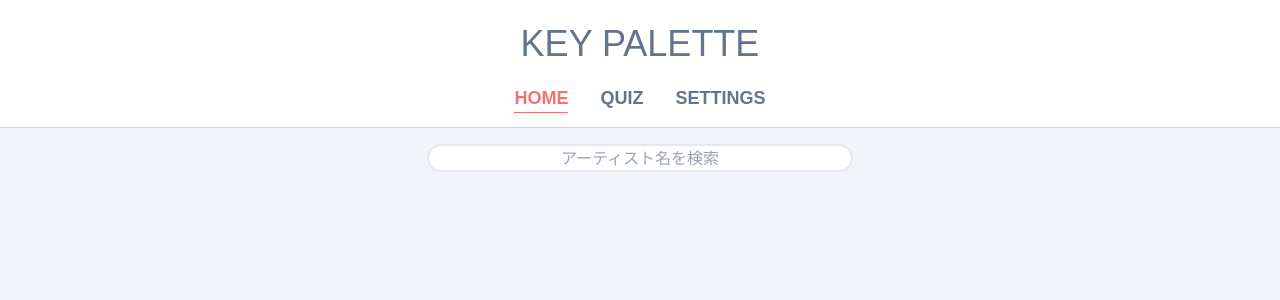
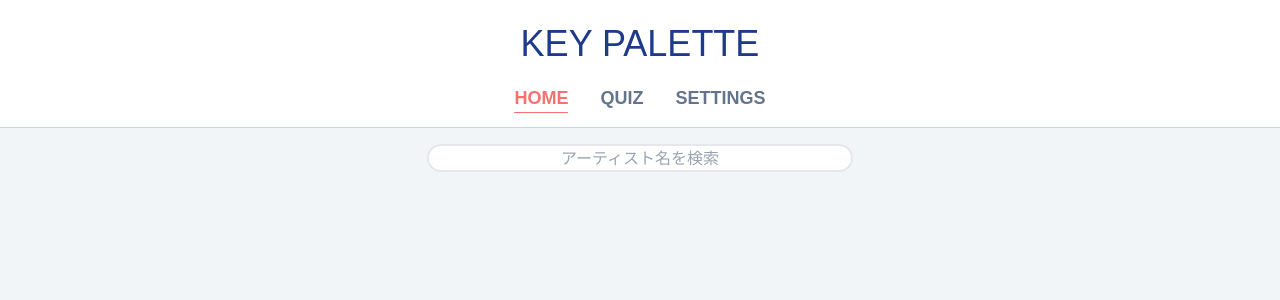
Before and after one commit to Yuki-Nakamura4/SpotifyAPIApp, a React (Create React App) app: page / in a window 1280 px wide. Shown: the top 300 px of the page. Built offline with nearby package versions, Linux system fonts and the light colour scheme.

Commit message:
ヘッダーなどデザイン調整

```diff
--- a/src/App.css
+++ b/src/App.css
@@ -1,16 +1,5 @@
 .App {
   text-align: center;
-}
-
-.App-logo {
-  height: 40vmin;
-  pointer-events: none;
-}
-
-@media (prefers-reduced-motion: no-preference) {
-  .App-logo {
-    animation: App-logo-spin infinite 20s linear;
-  }
 }
 
 .App-header {
@@ -38,6 +27,6 @@
 }
 
 body {
-  background-color: rgb(241 245 249);
+  background-color: rgb(241, 245, 248);
   /* その他のスタイルプロパティを追加できます */
 }
--- a/src/Components/organisms/layout/Header.tsx
+++ b/src/Components/organisms/layout/Header.tsx
@@ -26,7 +26,7 @@ export const Header = memo(() => {
     <>
     <div className="items-center bg-white h-32 w-full border-b border-slate-300">
       <div className="justify-center flex">
-    <button className="mt-6 text-4xl text-center text-slate-500 font-Quicksand font-500" onClick={onClickTop} >KEY PALETTE</button>
+    <button className="mt-6 text-4xl text-center text-blue-900 font-Quicksand font-500" onClick={onClickTop} >KEY PALETTE</button>
     </div>
       <div className="mt-5 mb-4 flex justify-center space-x-8">
       <p className={`text-lg ${isTopPage ? 'text-red-400 border-b border-red-400' : 'text-slate-500'} hover:text-red-400  invisible sm:visible font-Quicksand font-600 cursor-pointer`} onClick={onClickTop}>HOME</p>
```
